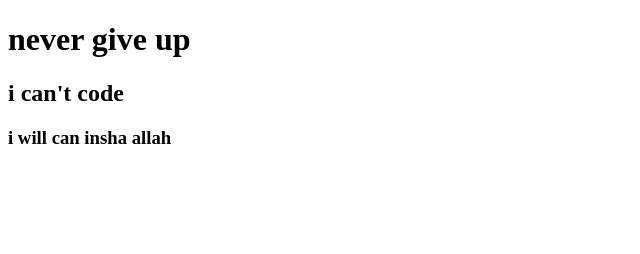
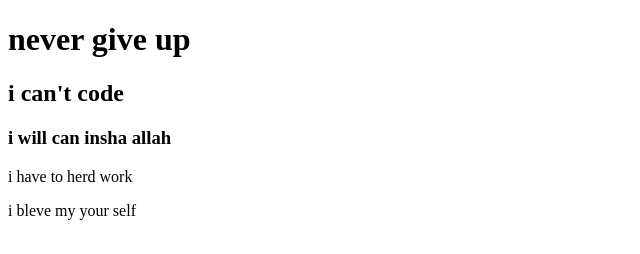
Before and after one commit to ehsanhasan/my--fourth-repo, a plain HTML site: page index.html in a window 1280 px wide. Shown: the whole page, without its empty margins (0-640 px from the left). Drawn offline with Linux system fonts and the light colour scheme.

Commit message:
styl added

```diff
--- a/index.html
+++ b/index.html
@@ -10,5 +10,7 @@
     <h1>never give up</h1>
     <h2>i can't code</h2>
     <h3>i will can insha allah</h3>
+    <p>i have to herd work</p>
+    <p>i bleve my your self</p>
 </body>
 </html>
```
Also changed, not shown: styl.css (added).
